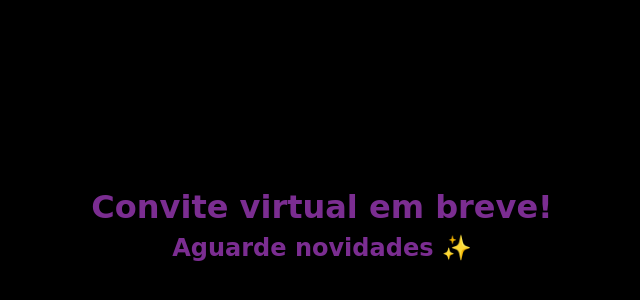
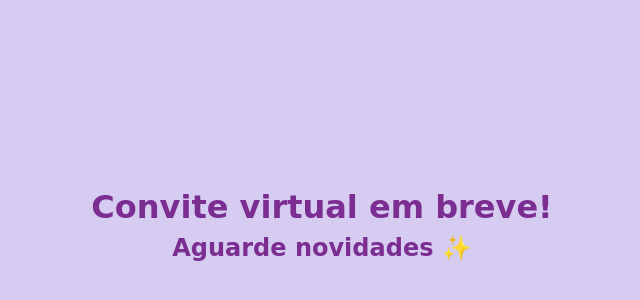
Before and after one commit to Rafael196/convite-15anos, a plain HTML site: page index.html in a window 1280 px wide. Shown: the part 202-502 px from the top of the page, without its empty margins (318-958 px from the left). Drawn offline with Linux system fonts and the light colour scheme.

Commit message:
Update index.html

```diff
--- a/index.html
+++ b/index.html
@@ -10,7 +10,7 @@
       align-items: center;
       height: 100vh;
       font-family: 'Pinyon Script', cursive;
-      background-color: #000000;
+      background-color: #d6cbf0;
       color: #7b2d91;
       text-align: center;
       padding: 20px;
```
